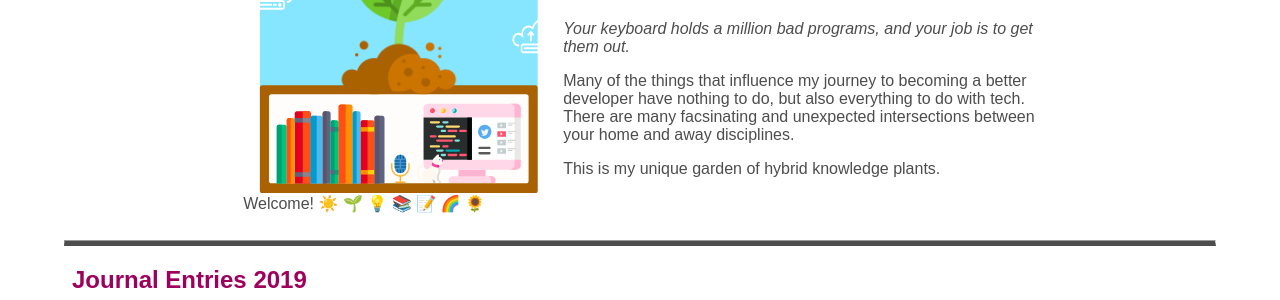
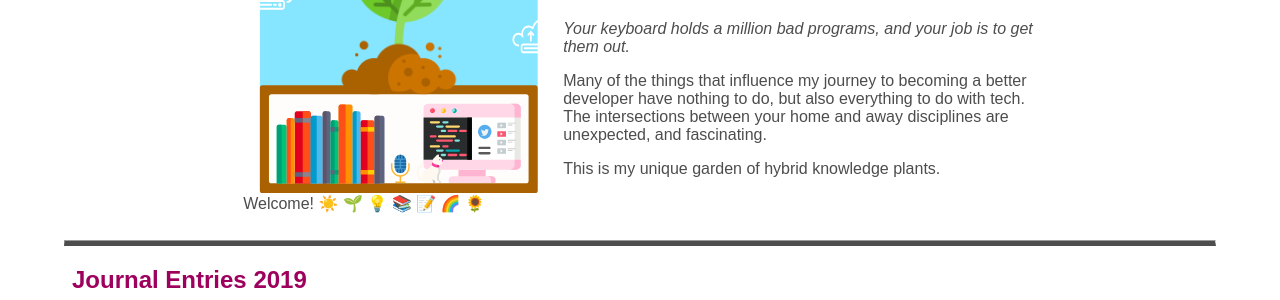
Before and after one commit to Becca9941/Becca9941.github.io, a Jekyll site: the page built from index.html, in a window 1280 px wide and 900 px high. Shown: the part 336-636 px from the top of the window. Built offline with Jekyll 4.4.1, drawn with Linux system fonts in a browser that asks for light colours; nearby versions of some CDN libraries.

Commit message:
rephrased intro

```diff
--- a/index.html
+++ b/index.html
@@ -21,7 +21,7 @@ keywords: programming, developer, journal, design, code, snippets
 
   <p><em>Your keyboard holds a million bad programs, and your job is to get them out.</em></p>
 
-  <p>Many of the things that influence my journey to becoming a better developer have nothing to do, but also everything to do with tech. There are many facsinating and unexpected intersections between your home and away disciplines.</p>
+  <p>Many of the things that influence my journey to becoming a better developer have nothing to do, but also everything to do with tech. The intersections between your home and away disciplines are unexpected, and fascinating.</p>
 
   <p>This is my unique garden of hybrid knowledge plants.</p>
 
```
